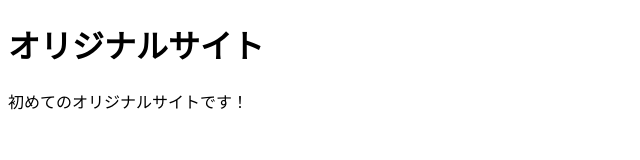
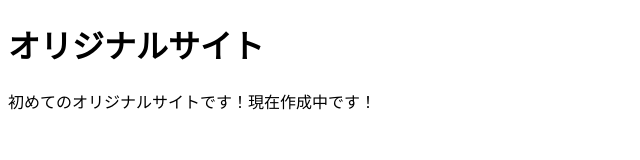
Before and after one commit to mori0025/mysite, a plain HTML site: page index.html in a window 1280 px wide. Shown: the whole page, without its empty margins (0-640 px from the left). Drawn offline with Linux system fonts and the light colour scheme.

Commit message:
Add files via upload

```diff
--- a/index.html
+++ b/index.html
@@ -7,6 +7,6 @@
 </head>
 <body>
   <h1>オリジナルサイト</h1>
-  <p>初めてのオリジナルサイトです！</p>
+  <p>初めてのオリジナルサイトです！現在作成中です！</p>
 </body>
 </html>
```
